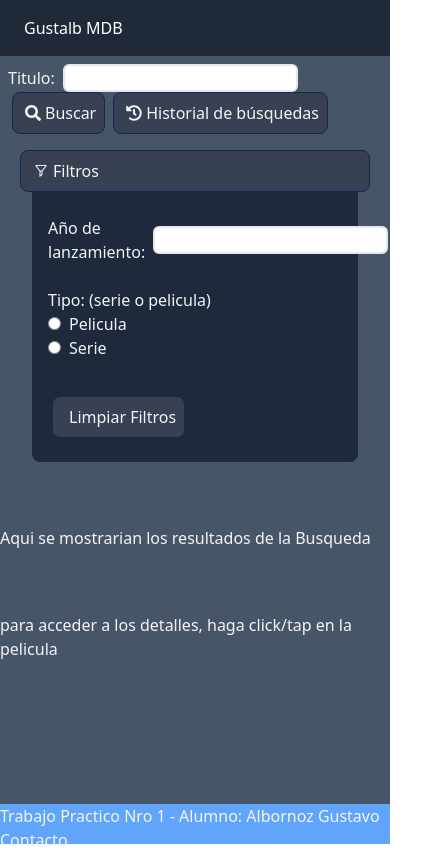
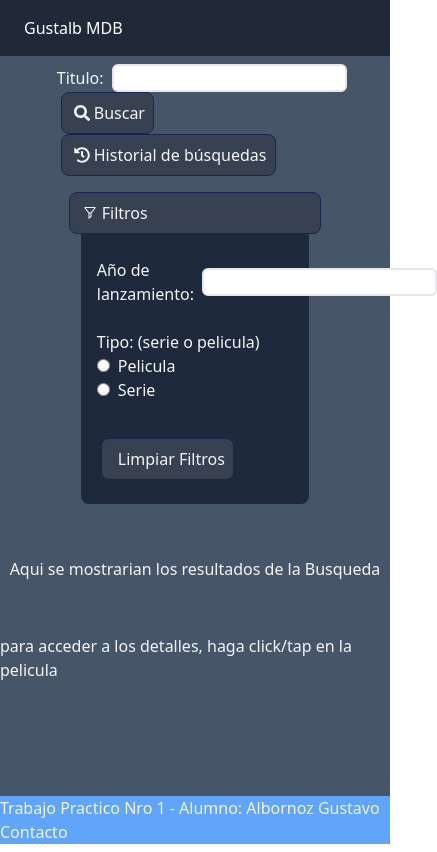
Before and after one commit to albornozgusti/movie-database-react, a React (Vite) app: page / in a window 390 px wide. Shown: the whole page, 437 px wide, since content can reach past the window. Built offline with nearby package versions, Linux system fonts and the light colour scheme; no server answers.

Commit message:
feat: add responsive properties

```diff
--- a/src/components/SearchContainer/index.jsx
+++ b/src/components/SearchContainer/index.jsx
@@ -41,7 +41,7 @@ const SearchContainer = ({searchParams, setSearchParams, setResults}) => {
     }
 
     return (
-        <nav id="contenido" className="mt-16 px-2 flex flex-col">
+        <nav id="contenido" className="mt-16 px-2 flex flex-col w-9/12">
             <div id="busqueda" className="flex flex-row flex-wrap content-stretch">
                 <InputField
                     className="w-64"
--- a/src/components/footer/index.jsx
+++ b/src/components/footer/index.jsx
@@ -1,6 +1,6 @@
 export default function Footer(){
     return (
-        <footer id="footer" className=" h-10 bg-blue-400">
+        <footer id="footer" className="min-h-12 w-screen bg-blue-400">
             <span id="palabra">Trabajo Practico Nro 1 - Alumno: Albornoz Gustavo <a href="contacto.html" id="contacto">Contacto</a></span>
         </footer>
     )
--- a/src/components/results/index.jsx
+++ b/src/components/results/index.jsx
@@ -7,7 +7,7 @@ const Results = ({ results }) => {
       <>
             <p>Aqui se mostrarian los resultados de la Busqueda</p>
             <p>para acceder a los detalles, haga click/tap en la pelicula</p>
-        <section id="resultados" className="flex flex-row flex-wrap my-1 py-1 bg-slate-600">
+        <section id="resultados" className="flex flex-row flex-wrap py-1 bg-slate-600 w-9/12">
             <ResultsTable data={results.Search}/>
         </section>
       </>
--- a/src/pages/home/index.jsx
+++ b/src/pages/home/index.jsx
@@ -14,7 +14,7 @@ export default function Home() {
     const [results, setResults] = useState([]);
 
     return (
-        <div className="flex flex-col h-screen justify-between bg-slate-600 text-zinc-100">
+        <div className="flex flex-col min-h-screen h-auto justify-between items-center bg-slate-600 text-zinc-100">
             <Header />
             <SearchContainer searchParams={searchParams} setSearchParams={setSearchParams} setResults={setResults}/>
             <Results results={results}/>
```
